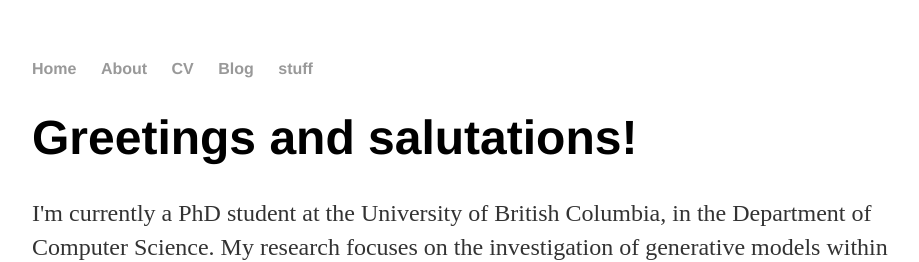
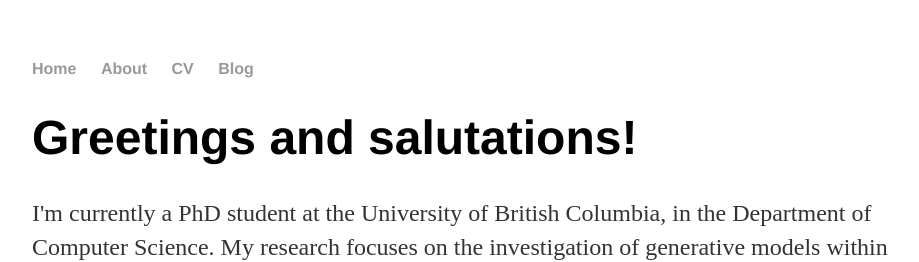
Before and after one commit to WilderLavington/old_web_page, a Jekyll site: the page built from index.html, in a window 1280 px wide. Shown: the top 262 px of the page, without its empty margins (160-1079 px from the left). Built offline with Jekyll 4.4.1, drawn with Linux system fonts in a browser that asks for light colours.

Commit message:
Update default.html

```diff
--- a/_layouts/default.html
+++ b/_layouts/default.html
@@ -8,11 +8,10 @@
 		<body>
 			<nav>
 	    		<ul>
-	        		<li><a href="/">Home</a></li>
+	        		<li><a href="https://wilderlavington.github.io">Home</a></li>
 		        	<li><a href="/about">About</a></li>
 	        		<li><a href="/cv">CV</a></li>
 	        		<li><a href="/blog">Blog</a></li>
-				<li><a href="/other stuff">stuff</a></li>
 	    		</ul>
 			</nav>
 			<div class="container">
```
